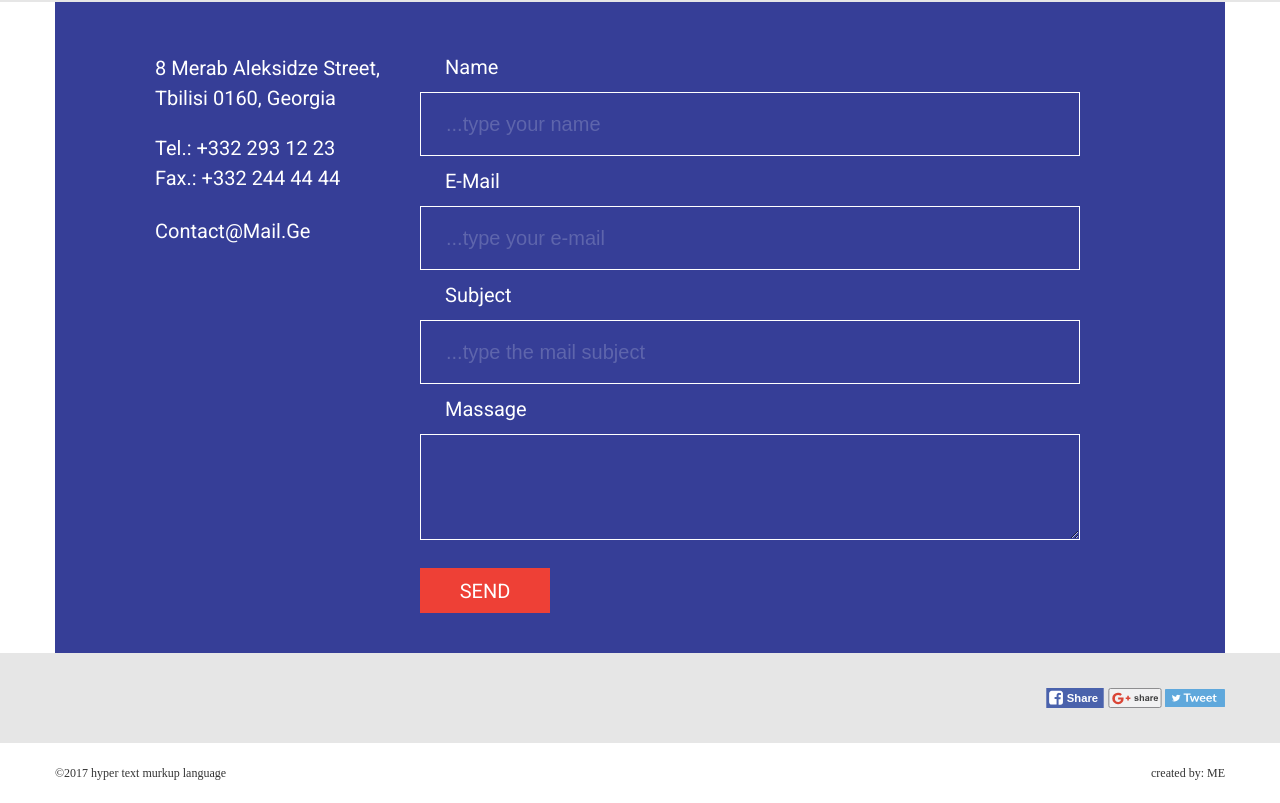
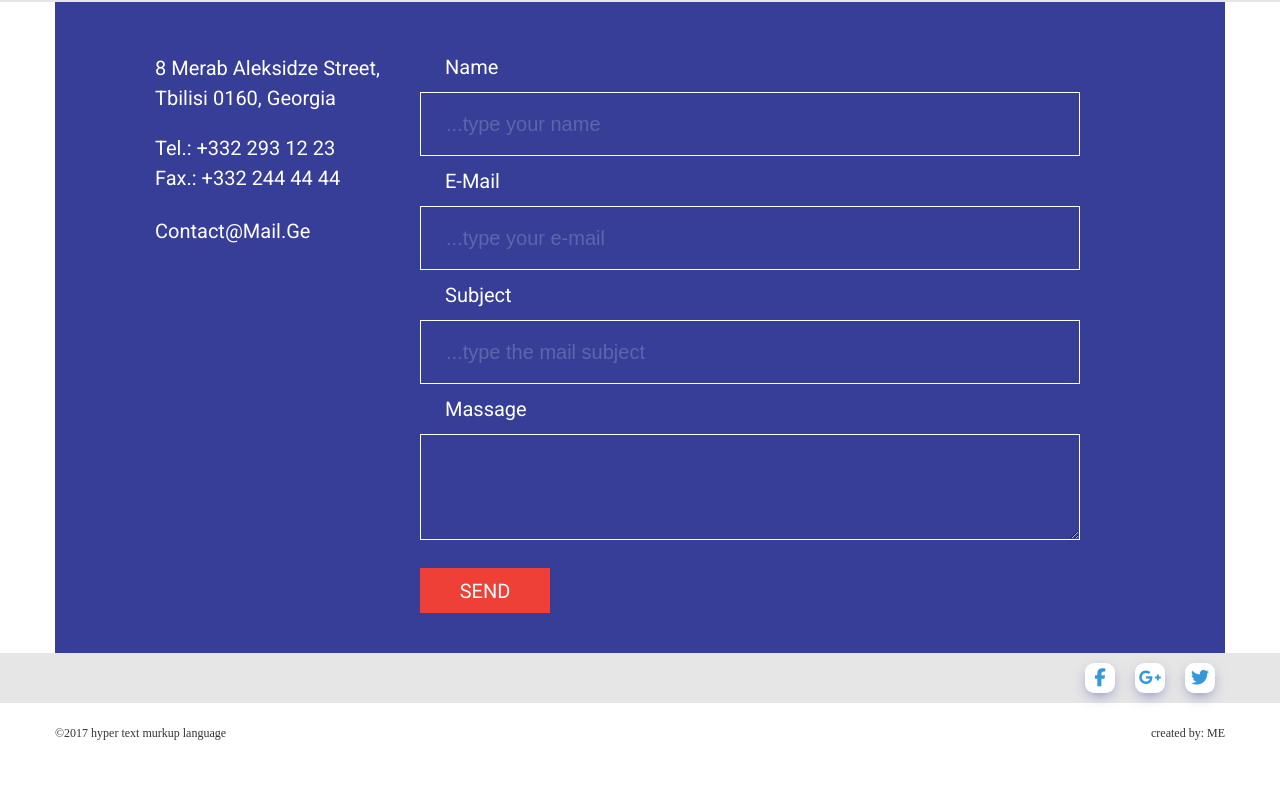
Before and after one commit to maduraaa/lesson4, a plain HTML site: page contact.html in a window 1280 px wide. Shown: the part 703-1506 px from the top of the page. After the commit the page ends 1466 px from the top, so only its background shows below. Drawn offline with Linux system fonts and the light colour scheme.

Commit message:
add
contact page social animation logo

```diff
--- /dev/null
+++ b/about.html
@@ -0,0 +1,22 @@
+<!DOCTYPE html>
+<html>
+    <head>
+        <title>test icon</title>
+        <link rel="stylesheet" href="css/reset.css">
+        <link rel="stylesheet" href="css/style.css">
+        <script src="https://kit.fontawesome.com/f1b9e4fe4a.js" crossorigin="anonymous"></script>
+    </head>
+    <body>
+         <div class="social-icons-test">
+             <a class="btn"href="#">
+                <i class="fab fa-facebook-f"></i>
+             </a>
+             <a class="btn"href="#">
+                <i class="fab fa-google-plus-g"></i>
+             </a>
+             <a class="btn"href="#">
+                <i class="fab fa-twitter"></i>
+             </a>
+         </div>
+    </body>
+</html>
--- a/contact.html
+++ b/contact.html
@@ -7,6 +7,7 @@
          <link href="https://fonts.googleapis.com/css?family=Roboto:900&display=swap" rel="stylesheet">
          <link rel="stylesheet" href="css/reset.css">
          <link rel="stylesheet" href="css/style.css">
+         <script src="https://kit.fontawesome.com/f1b9e4fe4a.js" crossorigin="anonymous"></script>
     </head>
 <body class="body-banner">
     <header class="header">
@@ -22,7 +23,7 @@
                 <a class="navigation-li" href="news.html">NEWS</a>
             </li>
             <li class="navigation-li">
-                <a class="navigation-li" href="#">ABOUT</a>
+                <a class="navigation-li" href="about.html">ABOUT</a>
             </li>
             <li class="navigation-li">
                 <a class="navigation-li" href="contact.html">CONTACT</a>
@@ -115,7 +116,22 @@
         </form>
         </div>
     </section>
-            <div class="contact-page-social ">
+    <div class="social-logo-link">
+            <div class="social-icons-test ">
+                <div class="container position">
+                <a class="btn"href="https://www.facebook.com" target="blank">
+                   <i class="fab fa-facebook-f"></i>
+                </a>
+                <a class="btn"href="https://accounts.google.com" target="blank">
+                   <i class="fab fa-google-plus-g"></i>
+                </a>
+                <a class="btn"href="https://twitter.com" target="blank">
+                   <i class="fab fa-twitter"></i>
+                </a>
+              </div>
+            </div>
+         </div>
+            <!-- <div class="contact-page-social ">
             <div class="container contact-page-social ">
              <a  class="news-social-flex" href="#" target="#">
               <img class="news-page-facebook" src="img/news-page-facebook.svg" alt="">
@@ -127,7 +143,7 @@
               <img class="news-page-facebook" src="img/news-page-tweet.svg" alt="">
                </a>
            </div>
-        </div>
+        </div> -->
     <footer class="footer clearfix">
             <div class="container">
                 <div class="left-block-footer float-left">©2017 hyper text murkup language</div>
--- a/css/style.css
+++ b/css/style.css
@@ -468,3 +468,66 @@ text-transform: lowercase;
     line-height: 60px;
 }
 /* news page */
+
+/* new-social-icon */
+.position{
+    display: flex;
+    justify-content: flex-end;
+}
+.social-icons-test{
+    /* position: absolute; */
+    /* top: 50%; */
+    /* transform: translateY(-50%); */
+    width: 100%;
+    text-align: center;
+    background-color: #E6E6E6;
+}
+.btn{
+    display: inline-block;
+    width: 30px;
+    height: 30px;
+    background: #ffffff ;
+    margin: 10px;
+    border-radius: 30%;
+    box-shadow: 0 5px 15px -5px #5E65AC;
+    color: #3498db;
+    overflow: hidden;
+    position: relative;
+}
+.btn i{
+    line-height: 30px;
+    font-size: 18px;
+    transition: 0.2s linear;
+}
+.btn:hover i{
+    transform: scale(1.3);
+    color: #ffffff;
+}
+.btn::before{
+    content: "";
+    position: absolute;
+    width: 120%;
+    height: 120%;
+    background:#3498db ;
+    transform: rotate(45deg);
+    left: -110%;
+    top: 90%;
+}
+.btn:hover::before{
+    animation: aaa 0.7s 1 ;
+    top: -10%;
+    left: -10%;
+}
+@keyframes aaa {
+    0%{
+        left: -110%;
+        top: 90%;
+    }50%{
+        left: 10%;
+        top: -30%;
+    }100%{
+     top: -10%;
+     left: -10%;
+    }
+}
+/* new-social-icon */
```
Also changed, not shown: index.html (+1 -1 lines), news.html (+1 -1 lines).
